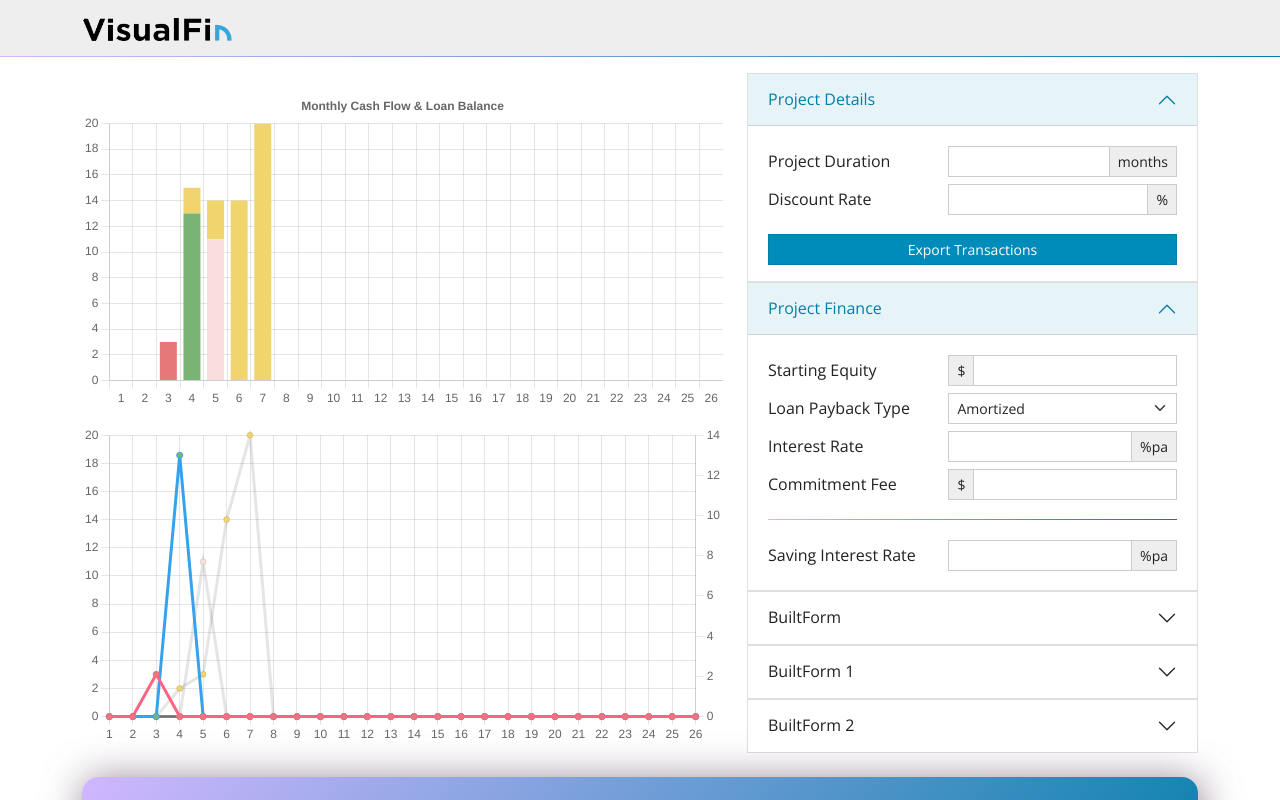
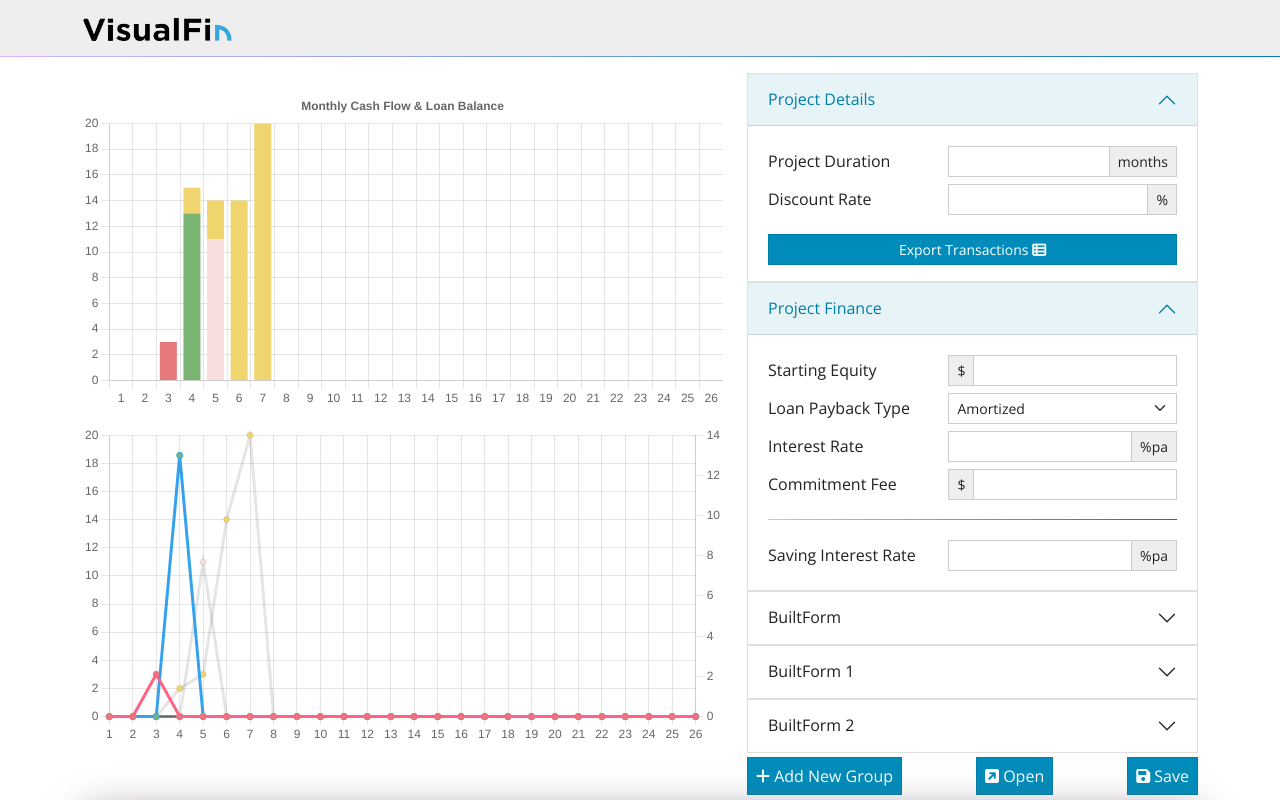
Before and after one commit to developerdesigner18/visfin, a React (Create React App) app: page / in a window 1280 px wide. Shown: the top 800 px of the page. Built offline with nearby package versions, Linux system fonts and the light colour scheme.

Commit message:
added buttons, icons

```diff
--- a/public/index.html
+++ b/public/index.html
@@ -10,34 +10,16 @@
       content="Web site created using create-react-app"
     />
     <link rel="apple-touch-icon" href="%PUBLIC_URL%/logo192.png" />
-    <!--
-      manifest.json provides metadata used when your web app is installed on a
-      user's mobile device or desktop. See https://developers.google.com/web/fundamentals/web-app-manifest/
-    -->
+
     <link rel="manifest" href="%PUBLIC_URL%/manifest.json" />
-    <!--
-      Notice the use of %PUBLIC_URL% in the tags above.
-      It will be replaced with the URL of the `public` folder during the build.
-      Only files inside the `public` folder can be referenced from the HTML.
-
-      Unlike "/favicon.ico" or "favicon.ico", "%PUBLIC_URL%/favicon.ico" will
-      work correctly both with client-side routing and a non-root public URL.
-      Learn how to configure a non-root public URL by running `npm run build`.
-    -->
-    <title>VisualFin</title>
+    <link
+      rel="stylesheet"
+      href="https://cdnjs.cloudflare.com/ajax/libs/font-awesome/6.0.0/css/all.min.css"
+    />
+    <title>Welcome to VisualFin</title>
   </head>
   <body>
     <noscript>You need to enable JavaScript to run this app.</noscript>
     <div id="root"></div>
-    <!--
-      This HTML file is a template.
-      If you open it directly in the browser, you will see an empty page.
-
-      You can add webfonts, meta tags, or analytics to this file.
-      The build step will place the bundled scripts into the <body> tag.
-
-      To begin the development, run `npm start` or `yarn start`.
-      To create a production bundle, use `npm run build` or `yarn build`.
-    -->
   </body>
 </html>
--- a/src/components/ProjectDetails.js
+++ b/src/components/ProjectDetails.js
@@ -118,7 +118,7 @@ const ProjectDetails = () => {
             </Form>
             <div className="d-grid mt-3">
               <Button className="btn-block" size="sm">
-                Export Transactions
+                Export Transactions <i class="fa-solid fa-table-list"></i>
               </Button>
             </div>
           </Accordion.Body>
@@ -243,6 +243,17 @@ const ProjectDetails = () => {
           </Droppable>
         </DragDropContext>
       </Accordion>
+      <div className="d-flex justify-content-between mt-1">
+        <Button>
+          <i class="fa-solid fa-plus"></i> Add New Group
+        </Button>
+        <Button>
+          <i class="fa-solid fa-square-arrow-up-right"></i> Open
+        </Button>
+        <Button>
+          <i class="fa-solid fa-floppy-disk"></i> Save
+        </Button>
+      </div>
     </>
   );
 };
```
